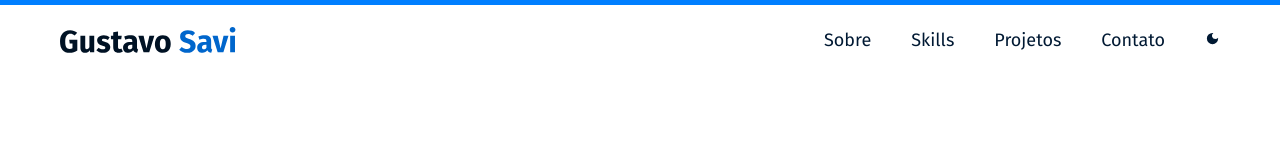
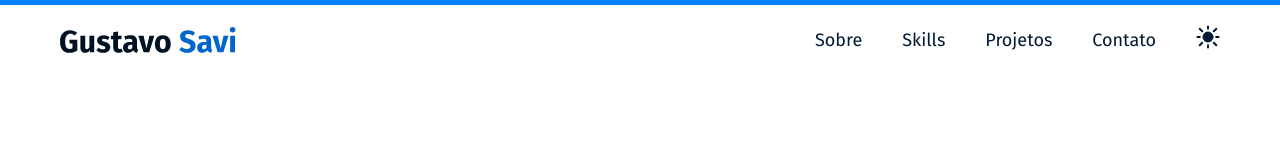
Before and after one commit to gutosavi/gustavo-portfolio, a React (Vite) app: page / in a window 1280 px wide. Shown: the top 160 px of the page. Built offline with nearby package versions, Linux system fonts and the light colour scheme.

Commit message:
feat: implementa animação toggle theme

```diff
--- /dev/null
+++ b/src/components/ClassicThemeToggle.tsx
@@ -0,0 +1,133 @@
+import { type ButtonHTMLAttributes, type CSSProperties, useId } from 'react';
+
+export interface ClassicProps extends Omit<
+  ButtonHTMLAttributes<HTMLButtonElement>,
+  'children'
+> {
+  duration?: number;
+  [key: `data-${string}`]: string | number | boolean | null | undefined;
+}
+
+export function Classic({
+  duration = 400,
+  className,
+  type = 'button',
+  title = 'Toggle theme',
+  'aria-label': ariaLabel = 'Toggle theme',
+  ...props
+}: ClassicProps) {
+  const toggleId = useId();
+
+  const clipMainId = `toggles.dev-classic-main-${toggleId}`;
+
+  return (
+    <button
+      type={type}
+      title={title}
+      aria-label={ariaLabel}
+      className={className}
+      {...props}
+    >
+      <svg
+        width="1em"
+        height="1em"
+        viewBox="0 0 24 24"
+        aria-hidden="true"
+        style={
+          { '--toggles-dot-dev--duration': `${duration}ms` } as CSSProperties
+        }
+      >
+        <defs>
+          <clipPath id={clipMainId}>
+            <path
+              d={'M0 0h25a1 1 0 0010 10v14H0Z'}
+              className="transition-[d,translate] duration-(--toggles-dot-dev--duration) dark:delay-[calc(var(--toggles-dot-dev--duration)*0.15)] dark:[d:path('M0_2h13a1_1_0_0010_10v14H0Z')] dark:not-supports-[d:path('M0_0')]:-translate-x-3.25 dark:not-supports-[d:path('M0_0')]:translate-y-0.5"
+            />
+          </clipPath>
+        </defs>
+        <g stroke={'currentColor'} strokeLinecap={'round'}>
+          <circle
+            cx={12}
+            cy={12}
+            r={5}
+            fill={'currentColor'}
+            clipPath={`url(#${clipMainId})`}
+            className="origin-center transition-transform duration-(--toggles-dot-dev--duration) dark:scale-170"
+          />
+          <path
+            d={'M12 1.4v2.4'}
+            fill={'none'}
+            strokeWidth={2}
+            strokeLinejoin={'round'}
+            strokeMiterlimit={0}
+            paintOrder={'stroke markers fill'}
+            className="[transform-box:view-box] [transform-origin:center] [transition:transform_var(--toggles-dot-dev--duration),opacity_var(--toggles-dot-dev--duration)] delay-[calc(var(--toggles-dot-dev--duration)*0.15)] dark:delay-0 dark:[transform:scale(0)] dark:opacity-0"
+          />
+          <path
+            d={'m20.3 3.7-2.5 2.5'}
+            fill={'none'}
+            strokeWidth={2}
+            strokeLinejoin={'round'}
+            strokeMiterlimit={0}
+            paintOrder={'stroke markers fill'}
+            className="[transform-box:view-box] [transform-origin:center] [transition:transform_var(--toggles-dot-dev--duration),opacity_var(--toggles-dot-dev--duration)] delay-[calc(var(--toggles-dot-dev--duration)*0.15)] dark:delay-0 dark:[transform:scale(0)] dark:opacity-0"
+          />
+          <path
+            d={'M22.6 12h-2.4'}
+            fill={'none'}
+            strokeWidth={2}
+            strokeLinejoin={'round'}
+            strokeMiterlimit={0}
+            paintOrder={'stroke markers fill'}
+            className="[transform-box:view-box] [transform-origin:center] [transition:transform_var(--toggles-dot-dev--duration),opacity_var(--toggles-dot-dev--duration)] delay-[calc(var(--toggles-dot-dev--duration)*0.15)] dark:delay-0 dark:[transform:scale(0)] dark:opacity-0"
+          />
+          <path
+            d={'M12 22.6v-2.4'}
+            fill={'none'}
+            strokeWidth={2}
+            strokeLinejoin={'round'}
+            strokeMiterlimit={0}
+            paintOrder={'stroke markers fill'}
+            className="[transform-box:view-box] [transform-origin:center] [transition:transform_var(--toggles-dot-dev--duration),opacity_var(--toggles-dot-dev--duration)] delay-[calc(var(--toggles-dot-dev--duration)*0.15)] dark:delay-0 dark:[transform:scale(0)] dark:opacity-0"
+          />
+          <path
+            d={'M1.4 12h2.4'}
+            fill={'none'}
+            strokeWidth={2}
+            strokeLinejoin={'round'}
+            strokeMiterlimit={0}
+            paintOrder={'stroke markers fill'}
+            className="[transform-box:view-box] [transform-origin:center] [transition:transform_var(--toggles-dot-dev--duration),opacity_var(--toggles-dot-dev--duration)] delay-[calc(var(--toggles-dot-dev--duration)*0.15)] dark:delay-0 dark:[transform:scale(0)] dark:opacity-0"
+          />
+          <path
+            d={'m20.3 20.3-2.5-2.5'}
+            fill={'none'}
+            strokeWidth={2}
+            strokeLinejoin={'round'}
+            strokeMiterlimit={0}
+            paintOrder={'stroke markers fill'}
+            className="[transform-box:view-box] [transform-origin:center] [transition:transform_var(--toggles-dot-dev--duration),opacity_var(--toggles-dot-dev--duration)] delay-[calc(var(--toggles-dot-dev--duration)*0.15)] dark:delay-0 dark:[transform:scale(0)] dark:opacity-0"
+          />
+          <path
+            d={'m3.7 20.3 2.5-2.5'}
+            fill={'none'}
+            strokeWidth={2}
+            strokeLinejoin={'round'}
+            strokeMiterlimit={0}
+            paintOrder={'stroke markers fill'}
+            className="[transform-box:view-box] [transform-origin:center] [transition:transform_var(--toggles-dot-dev--duration),opacity_var(--toggles-dot-dev--duration)] delay-[calc(var(--toggles-dot-dev--duration)*0.15)] dark:delay-0 dark:[transform:scale(0)] dark:opacity-0"
+          />
+          <path
+            d={'m3.7 3.7 2.5 2.5'}
+            fill={'none'}
+            strokeWidth={2}
+            strokeLinejoin={'round'}
+            strokeMiterlimit={0}
+            paintOrder={'stroke markers fill'}
+            className="[transform-box:view-box] [transform-origin:center] [transition:transform_var(--toggles-dot-dev--duration),opacity_var(--toggles-dot-dev--duration)] delay-[calc(var(--toggles-dot-dev--duration)*0.15)] dark:delay-0 dark:[transform:scale(0)] dark:opacity-0"
+          />
+        </g>
+      </svg>
+    </button>
+  );
+}
--- a/src/components/ThemeToggleButton.tsx
+++ b/src/components/ThemeToggleButton.tsx
@@ -1,28 +1,16 @@
 import React from 'react';
 import { useDarkMode } from '../hooks/useDarkMode';
-import { CgSun } from 'react-icons/cg';
-import { MdDarkMode } from 'react-icons/md';
+import { Classic } from './ClassicThemeToggle';
 
 const ThemeToggleButton = () => {
   const [isDark, setIsDark] = useDarkMode();
 
-  React.useEffect(() => {});
-
   return (
-    <button
-      className="cursor-pointer"
+    <Classic
+      className="cursor-pointer text-primary-900 dark:text-primary-50 text-2xl"
       aria-label="toggle theme"
       onClick={() => setIsDark(!isDark)}
-    >
-      {isDark ? (
-        <CgSun className="text-primary-900 dark:text-primary-50" size={15} />
-      ) : (
-        <MdDarkMode
-          className="text-primary-900 dark:text-primary-50"
-          size={15}
-        />
-      )}
-    </button>
+    ></Classic>
   );
 };
 
```
